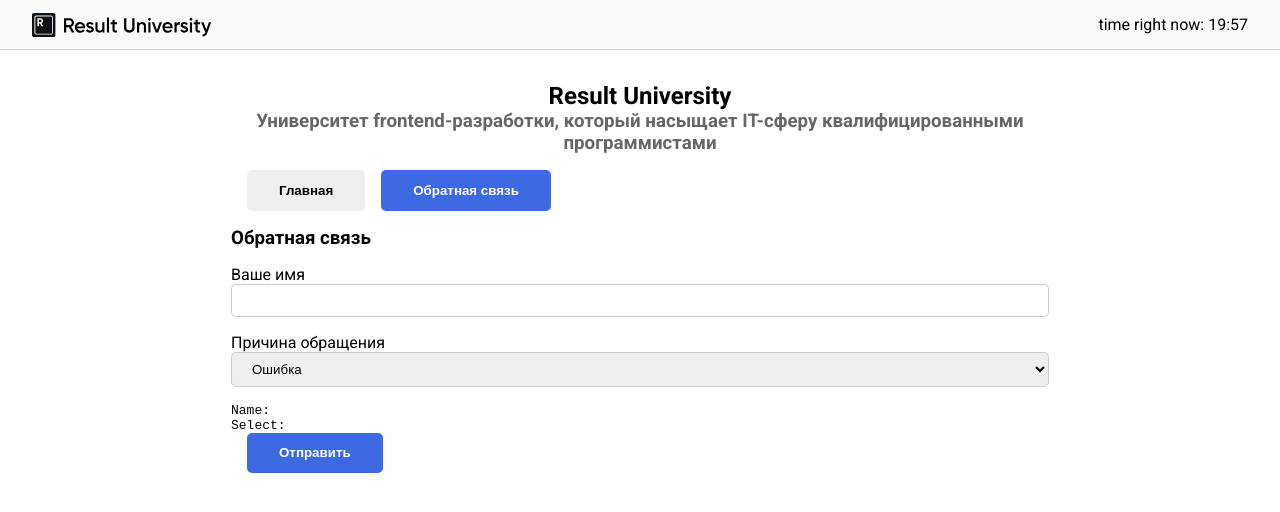
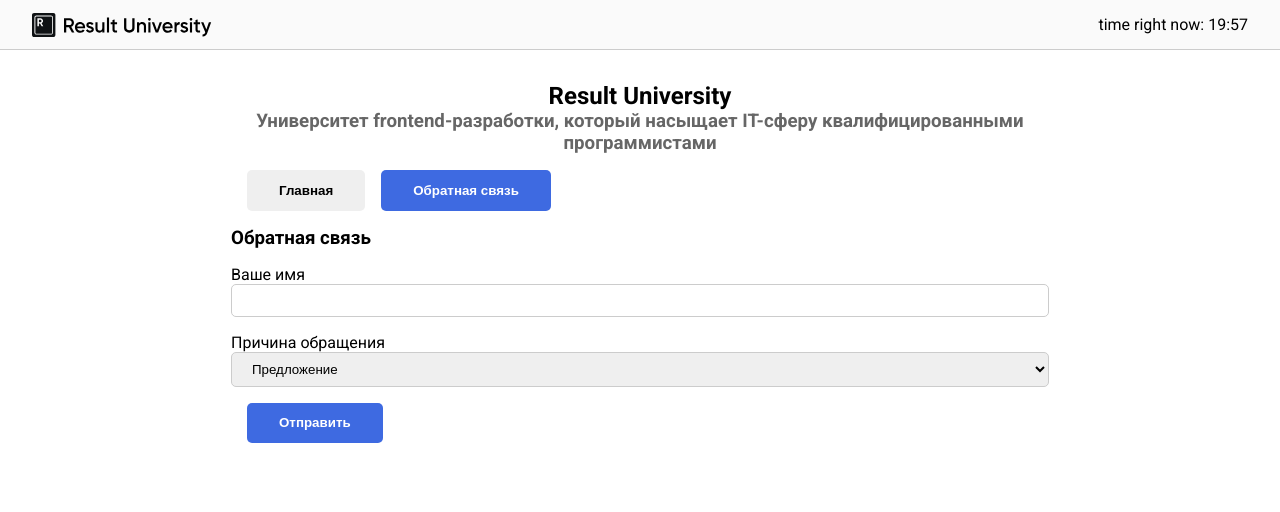
Before and after one commit to IvanDegN/01-react-basic-start, a React (Vite) app: page / in a window 1280 px wide. Shown: the top 512 px of the page. Built offline with nearby package versions, Linux system fonts and the light colour scheme.

Commit message:
transforming state to object in Feedback.jsx

```diff
--- a/src/components/Feedback.jsx
+++ b/src/components/Feedback.jsx
@@ -3,44 +3,71 @@ import Button from './Button/Button'
 
 const Feedback = () =>{
 
-    const [inputValue, setInputValue] = useState('')
-    const [selectValue, setSelectValue] = useState('')
-    const [error, setError] = useState(false)
+    const [form, setForm] = useState({
+        inputValue: '',
+        selectValue: 'Предложение',
+        error: false,
+    });
+
+    // const [inputValue, setInputValue] = useState('')
+    // const [selectValue, setSelectValue] = useState('')
+    // const [error, setError] = useState(false)
 
     const changeValueInput = (event) =>{
-        const name = event.target.value;
-        setInputValue(name)
-        setError(name.trim().length === 0)
+        // const name = event.target.value;
+        // setInputValue(name)
+        // setError(name.trim().length === 0)
+        setForm(prev => (
+            {...prev,
+            inputValue:  event.target.value,
+            error: event.target.value.trim().length === 0,
+        }) )
+        // setForm({
+
+        //     selectValue: form.selectValue
+        // })
     }
 
-    const changeValueSelect = (event) =>{
-        const reason = event.target.value
-        setSelectValue(reason)
-    }
+    // const changeValueSelect = (event) =>{
+    //     // const reason = event.target.value
+    //     // setSelectValue(reason)
+    //     // setForm({
+    //     //     selectValue: event.target.value
+    //     // })
+    // }
+
+    // const toggleError = () =>{
+    //     // setError( (prev) => !prev )
+    //     // setError( (prev) => !prev )
+
+    // }
 
     return(
         <section>
             <h3>Обратная связь</h3>
 
+            {/* <Button onClick={toggleError}>Toggel error</Button> */}
+
             <form action="">
                 <label htmlFor="name">Ваше имя</label>
-                <input style={{border: error ? '1px solid red' : null }} type="text" id="name" className="control" value={inputValue} onChange={changeValueInput}/>
+                <input style={{border: form.error ? '1px solid red' : null }} type="text" id="name" className="control" value={form.inputValue} onChange={changeValueInput}/>
 
                 <label htmlFor="reason">Причина обращения</label>
-                <select name="" id="reason" className="control" value={selectValue} onChange={changeValueSelect}>
+                <select name="" id="reason" className="control" value={form.selectValue} onChange={ (event) => setForm(prev => ({...prev, selectValue: event.target.value}) )}>
                     <option value="Ошибка">Ошибка</option>
                     <option value="Нужна помощь">Нужна помощь</option>
                     <option value="Предложение">Предложение</option>
                 </select>
             </form>
 
-            <pre>
-                Name: {inputValue}
+           { /* <pre> */}
+                {/* Name: {form.inputValue}
                 <br />
-                Select: {selectValue}
-            </pre>
+                Select: {form.selectValue} */}
+               {/* {JSON.stringify(form,null,2)} */}
+           { /* </pre> */ }
 
-            <Button disabled={error} isActive={!error}>Отправить</Button>
+            <Button disabled={form.error} isActive={!form.error}>Отправить</Button>
 
 
 
```
